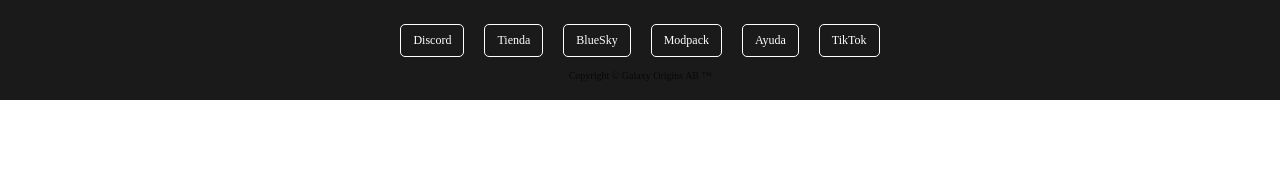
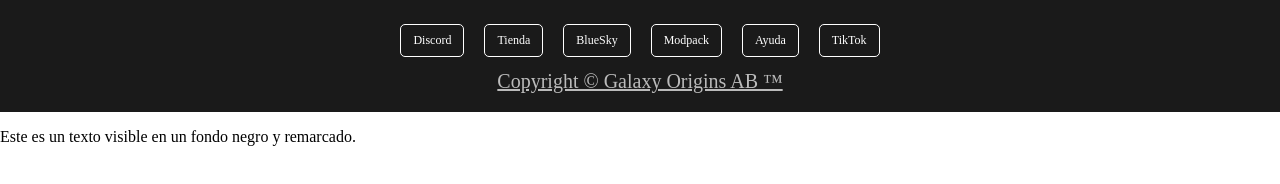
Before and after one commit to Divine-Team-By-GalaxyWars/galaxyoriginsweb, a plain HTML site: page importante/footer.html in a window 1280 px wide. Drawn offline with Linux system fonts and the light colour scheme.

Commit message:
Update footer.html

```diff
--- a/importante/footer.html
+++ b/importante/footer.html
@@ -77,10 +77,12 @@
             <a href="https://discord.gg/4UjPaz4QUU" target="_blank">Ayuda</a>
             <a href="https://www.tiktok.com/@galaxy.origins" target="_blank">TikTok</a>
         </div>
-        <div class="footer-bottom">
+        <div class="footer-bottom" style="color: white; text-decoration: underline; font-size: 20px;">
             Copyright © Galaxy Origins AB ™
         </div>
     </footer>
 
+
+    <p >Este es un texto visible en un fondo negro y remarcado.</p>
 </body>
 </html>
```
